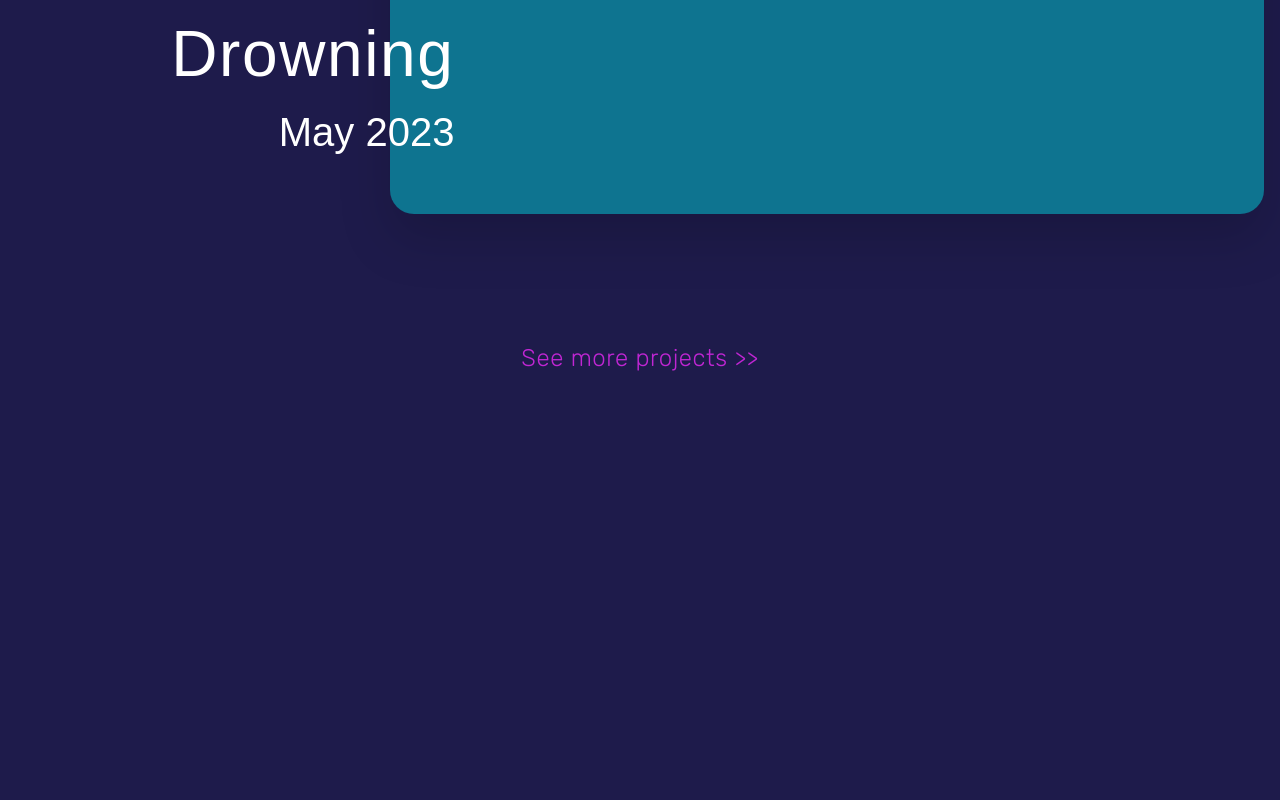
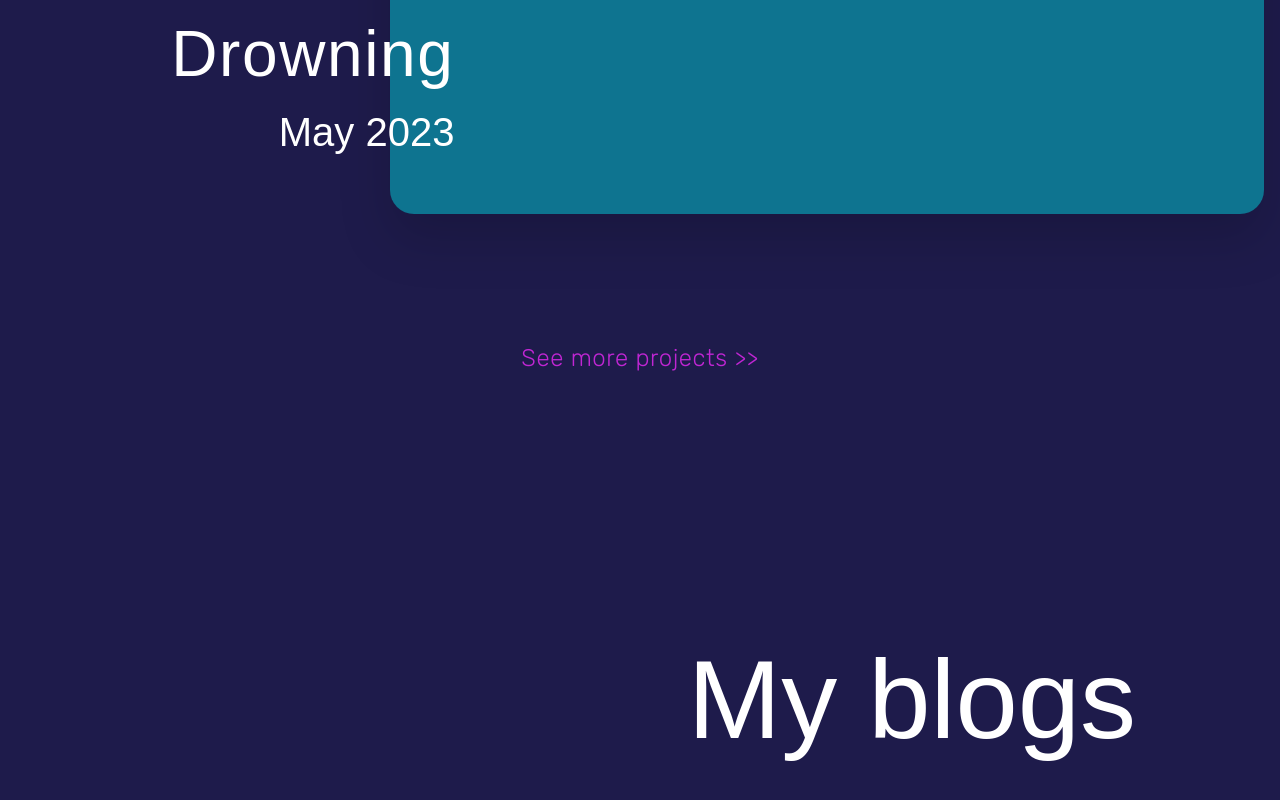
Before and after one commit to kahalagan00/cv-25, a Next.js app: page / in a window 1280 px wide. Shown: the part 4718-5518 px from the top of the page. Before the commit the page ends 5348 px from the top, so only its background shows below. Built offline with nearby package versions, Linux system fonts and the light colour scheme.

Commit message:
Started my blogs section

```diff
--- a/src/app/page.tsx
+++ b/src/app/page.tsx
@@ -219,6 +219,15 @@ const Page: React.FC = () => {
           </Link>
         </div>
       </section>
+
+      {/* My blogs/videos/content section */}
+      <section className="relative mb-64 w-full px-4">
+        <div className="flex justify-end">
+          <h1 className="mr-32 font-clashsemibold text-[7rem] leading-tight text-white">
+            My blogs
+          </h1>
+        </div>
+      </section>
     </>
   );
 };
```
